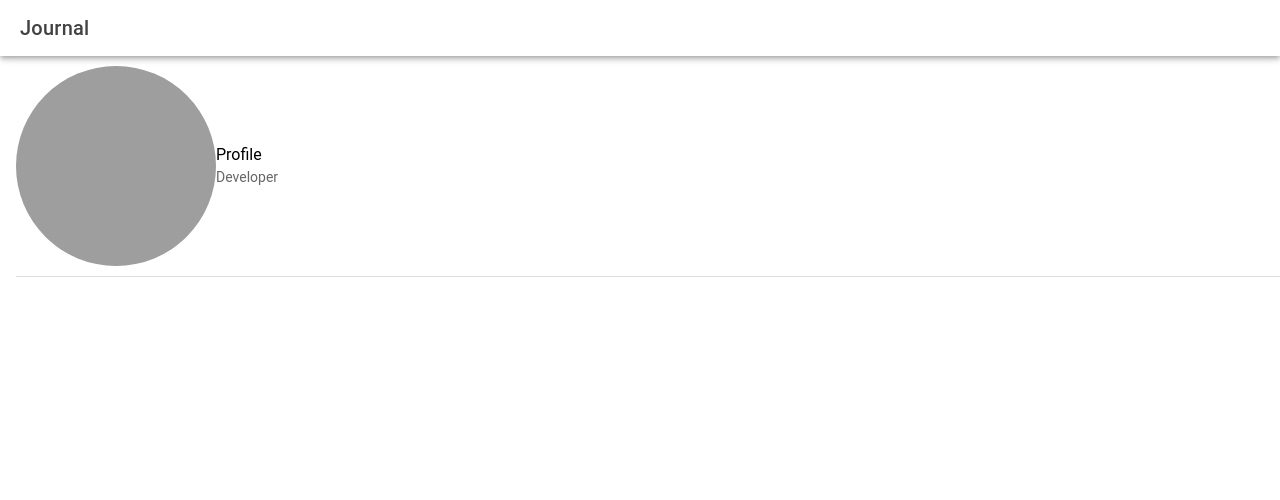
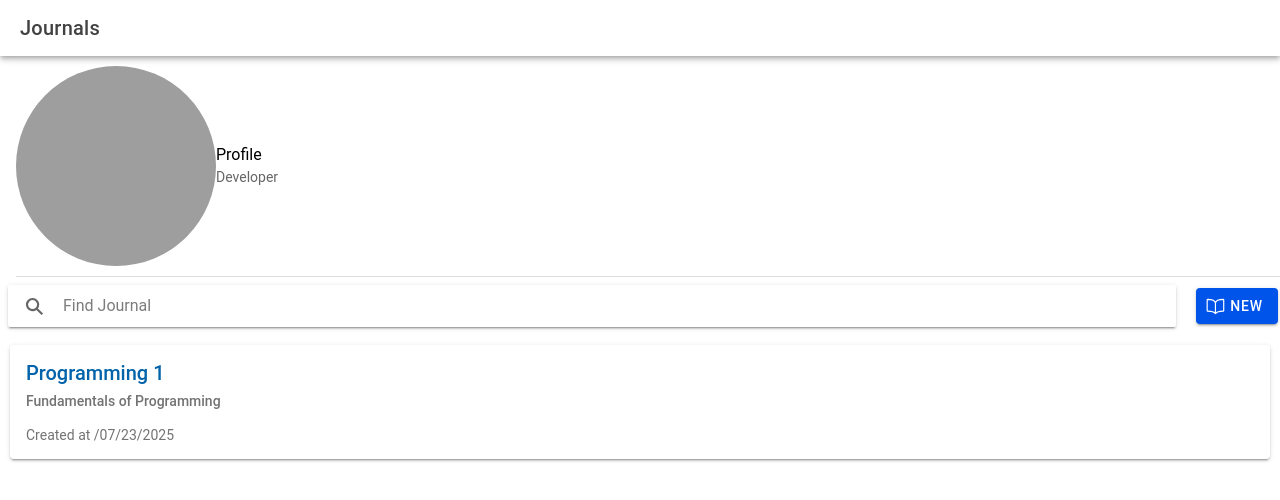
Before and after one commit to ArkDriveDev/Cephaline, a React (Vite) app: page /home in a window 1280 px wide. Shown: the top 500 px of the page. Built offline with nearby package versions, Linux system fonts and the light colour scheme.

Commit message:
added searchbar, new buton and card

```diff
--- /dev/null
+++ b/src/components/JournalCards.tsx
@@ -0,0 +1,16 @@
+import React from 'react';
+import { IonCard, IonCardContent, IonCardHeader, IonCardSubtitle, IonCardTitle } from '@ionic/react';
+
+function JournalCards() {
+  return (
+    <IonCard>
+      <IonCardHeader>
+        <IonCardTitle color='secondary'>Programming 1</IonCardTitle>
+        <IonCardSubtitle>Fundamentals of Programming</IonCardSubtitle>
+      </IonCardHeader>
+
+      <IonCardContent>Created at /07/23/2025</IonCardContent>
+    </IonCard>
+  );
+}
+export default JournalCards;
--- /dev/null
+++ b/src/components/NewButton.tsx
@@ -0,0 +1,15 @@
+import React from 'react';
+import { IonButton,IonIcon} from '@ionic/react';
+import { bookOutline} from 'ionicons/icons';
+
+function NewButton() {
+  return (
+    <>
+      <IonButton>
+      <IonIcon slot="start" icon={bookOutline}></IonIcon>
+      New
+      </IonButton>
+    </>
+  );
+}
+export default NewButton;
--- a/src/components/Searchbar.tsx
+++ b/src/components/Searchbar.tsx
@@ -0,0 +1,11 @@
+import React from 'react';
+import { IonSearchbar } from '@ionic/react';
+
+function Searchbar() {
+  return (
+    <>
+      <IonSearchbar placeholder="Find Journal"></IonSearchbar>
+    </>
+  );
+}
+export default Searchbar;
--- a/src/pages/Home.tsx
+++ b/src/pages/Home.tsx
@@ -1,16 +1,25 @@
 import { IonContent, IonHeader, IonPage, IonTitle, IonToolbar } from '@ionic/react';
 import Profile from '../components/Profile';
-
+import Searchbar from '../components/Searchbar';
+import NewButton from '../components/NewButton';
+import JournalCards from '../components/JournalCards';
 const Home: React.FC = () => {
   return (
     <IonPage>
       <IonHeader>
         <IonToolbar>
-          <IonTitle>Journal</IonTitle>
+          <IonTitle>Journals</IonTitle>
         </IonToolbar>
       </IonHeader>
       <IonContent>
         <Profile/>
+    <div style={{ display: 'flex', alignItems: 'center', gap: '10px' }}>
+  <Searchbar />
+  <NewButton />
+</div>
+
+<JournalCards/>
+
       </IonContent>
     </IonPage>
   );
```
